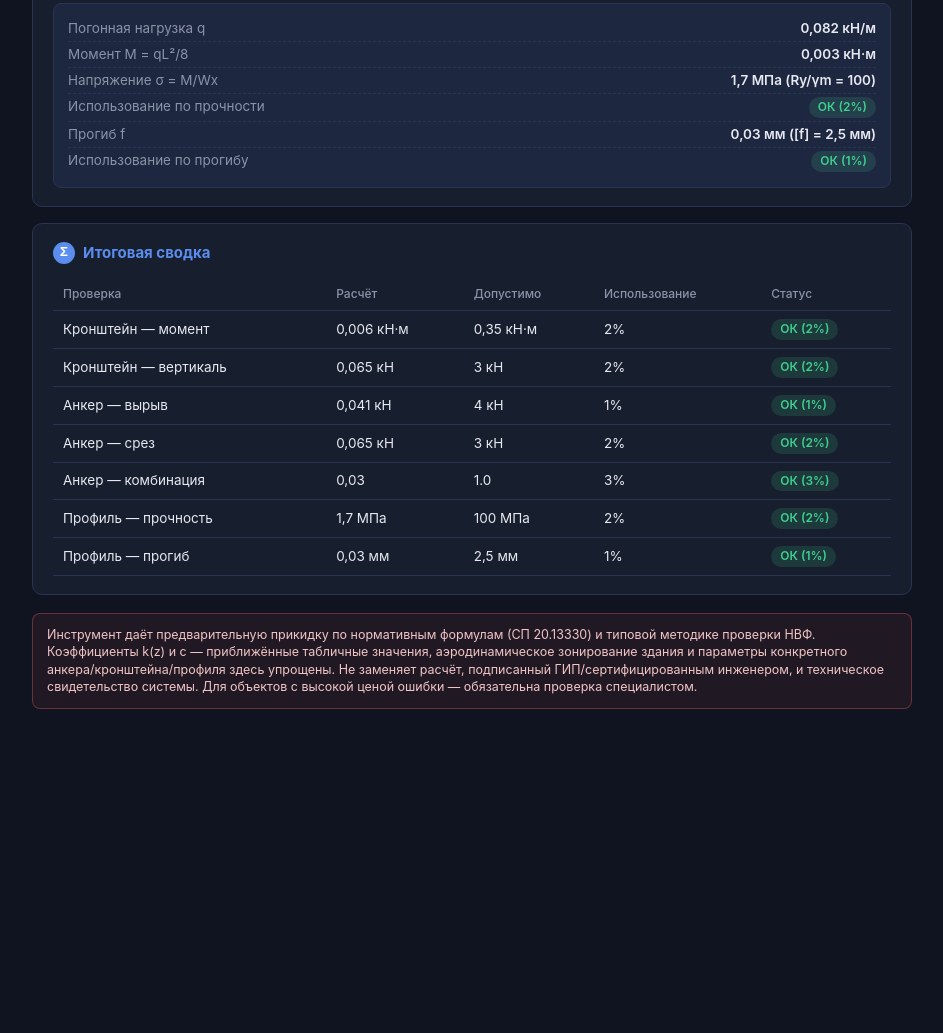
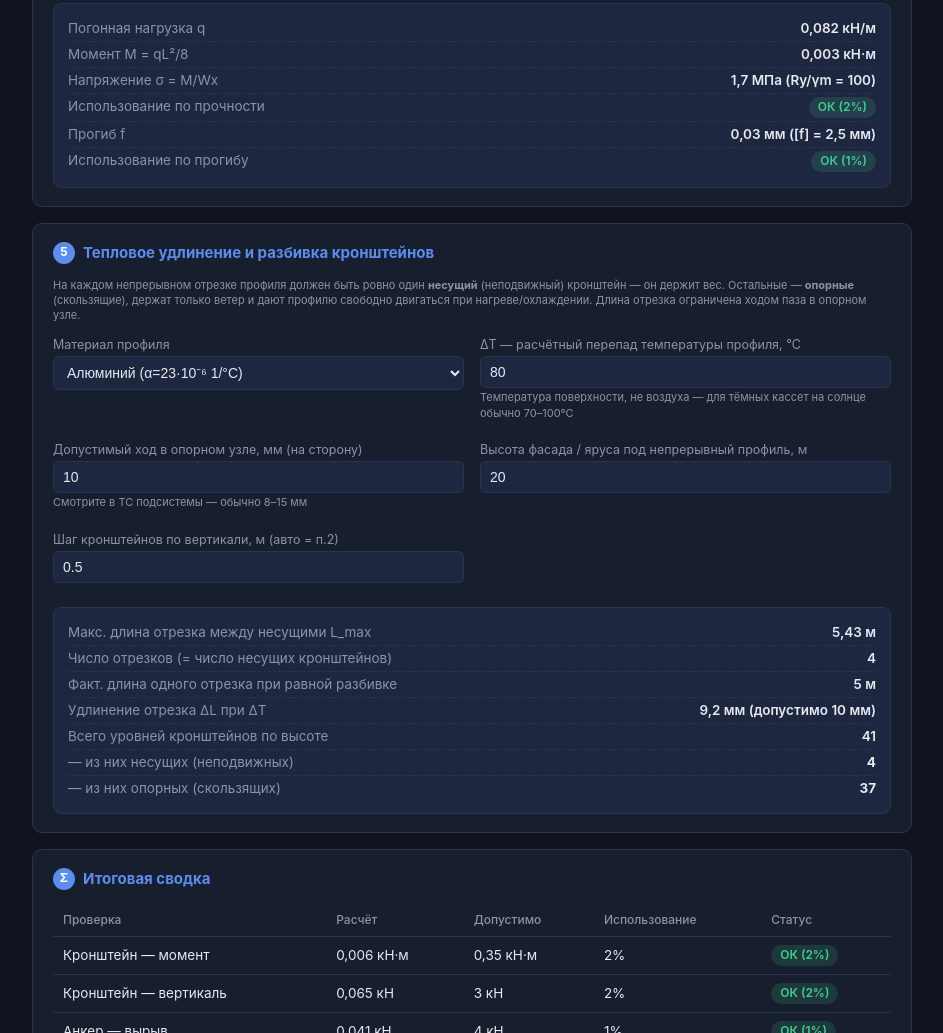
Before and after one commit to vavitov-spec/nvf-calc, a plain HTML site: page index.html in a window 1280 px wide. Shown: the part 1994-3027 px from the top of the page, without its empty margins (168-1111 px from the left). Before the commit the page ends 2763 px from the top, so only its background shows below. Drawn offline with Linux system fonts and the light colour scheme.

Commit message:
Добавлен блок 5: тепловое удлинение профиля и разбивка на несущие/опорные кронштейны

```diff
--- a/index.html
+++ b/index.html
@@ -304,6 +304,49 @@
     <div class="out" id="profileOut"></div>
   </div>
 
+  <!-- 5. ТЕПЛОВОЕ УДЛИНЕНИЕ -->
+  <div class="card">
+    <h2><span class="n">5</span>Тепловое удлинение и разбивка кронштейнов</h2>
+    <div class="hint" style="margin-bottom:12px;">
+      На каждом непрерывном отрезке профиля должен быть ровно один <b>несущий</b> (неподвижный) кронштейн —
+      он держит вес. Остальные — <b>опорные</b> (скользящие), держат только ветер и дают профилю свободно
+      двигаться при нагреве/охлаждении. Длина отрезка ограничена ходом паза в опорном узле.
+    </div>
+    <div class="grid">
+      <div class="field">
+        <label>Материал профиля</label>
+        <select id="thermalMaterial">
+          <option value="0.000023" selected>Алюминий (α=23·10⁻⁶ 1/°C)</option>
+          <option value="0.000012">Сталь (α=12·10⁻⁶ 1/°C)</option>
+          <option value="custom">Ввести вручную →</option>
+        </select>
+      </div>
+      <div class="field" id="alphaCustomWrap" style="display:none">
+        <label>α вручную, 1/°C</label>
+        <input type="number" id="alphaCustom" value="0.000023" step="0.000001">
+      </div>
+      <div class="field">
+        <label>ΔT — расчётный перепад температуры профиля, °C</label>
+        <input type="number" id="thermalDeltaT" value="80" step="5" min="10">
+        <div class="hint">Температура поверхности, не воздуха — для тёмных кассет на солнце обычно 70–100°C</div>
+      </div>
+      <div class="field">
+        <label>Допустимый ход в опорном узле, мм (на сторону)</label>
+        <input type="number" id="thermalGap" value="10" step="1" min="1">
+        <div class="hint">Смотрите в ТС подсистемы — обычно 8–15 мм</div>
+      </div>
+      <div class="field">
+        <label>Высота фасада / яруса под непрерывный профиль, м</label>
+        <input type="number" id="thermalHeight" value="20" step="0.5" min="0.5">
+      </div>
+      <div class="field">
+        <label>Шаг кронштейнов по вертикали, м (авто = п.2)</label>
+        <input type="number" id="thermalStep" step="0.05">
+      </div>
+    </div>
+    <div class="out" id="thermalOut"></div>
+  </div>
+
   <!-- ИТОГ -->
   <div class="card">
     <h2><span class="n">Σ</span>Итоговая сводка</h2>
@@ -372,12 +415,16 @@ $('lamellaOn').addEventListener('change', ()=>{
 $('snowOn').addEventListener('change', ()=>{
   $('snowFields').style.display = $('snowOn').checked ? '' : 'none';
 });
+$('thermalMaterial').addEventListener('change', ()=>{
+  $('alphaCustomWrap').style.display = $('thermalMaterial').value==='custom' ? '' : 'none';
+});
 
-let userTouchedAnchorN=false, userTouchedAnchorV=false, userTouchedSpan=false, userTouchedWidth=false;
+let userTouchedAnchorN=false, userTouchedAnchorV=false, userTouchedSpan=false, userTouchedWidth=false, userTouchedThermalStep=false;
 $('anchorN').addEventListener('input', ()=>userTouchedAnchorN=true);
 $('anchorV').addEventListener('input', ()=>userTouchedAnchorV=true);
 $('span').addEventListener('input', ()=>userTouchedSpan=true);
 $('loadWidth').addEventListener('input', ()=>userTouchedWidth=true);
+$('thermalStep').addEventListener('input', ()=>userTouchedThermalStep=true);
 
 const materials = {
   al:   {ry:110, e:70000},
@@ -527,6 +574,33 @@ function calc(){
     <div class="row"><span class="k">Использование по прогибу</span><span class="v">${pill(ratioDefl)}</span></div>
   `;
 
+  // ---- 5. Тепловое удлинение ----
+  if(!userTouchedThermalStep) $('thermalStep').value = h;
+  const thermalMatSel = $('thermalMaterial').value;
+  const alpha = thermalMatSel==='custom' ? (parseFloat($('alphaCustom').value)||0.000023) : parseFloat(thermalMatSel);
+  const deltaT = parseFloat($('thermalDeltaT').value)||80;
+  const gap_mm = parseFloat($('thermalGap').value)||10;
+  const Htotal = parseFloat($('thermalHeight').value)||0;
+  const stepThermal = parseFloat($('thermalStep').value)||h;
+
+  const Lmax = (gap_mm/1000)/(alpha*deltaT); // м, макс. длина отрезка между несущими
+  const numSegments = Htotal>0 ? Math.max(1, Math.ceil(Htotal/Lmax)) : 0;
+  const actualSegLen = numSegments>0 ? Htotal/numSegments : 0;
+  const dLatSeg = alpha*actualSegLen*deltaT*1000; // мм, факт. удлинение отрезка
+  const totalBracketLevels = stepThermal>0 && Htotal>0 ? Math.floor(Htotal/stepThermal)+1 : 0;
+  const nesushih = numSegments;
+  const opornyh = Math.max(0, totalBracketLevels-nesushih);
+
+  $('thermalOut').innerHTML = `
+    <div class="row"><span class="k">Макс. длина отрезка между несущими L_max</span><span class="v">${fmt(Lmax,2)} м</span></div>
+    <div class="row"><span class="k">Число отрезков (= число несущих кронштейнов)</span><span class="v">${numSegments}</span></div>
+    <div class="row"><span class="k">Факт. длина одного отрезка при равной разбивке</span><span class="v">${fmt(actualSegLen,2)} м</span></div>
+    <div class="row"><span class="k">Удлинение отрезка ΔL при ΔT</span><span class="v">${fmt(dLatSeg,1)} мм (допустимо ${fmt(gap_mm,1)} мм)</span></div>
+    <div class="row"><span class="k">Всего уровней кронштейнов по высоте</span><span class="v">${totalBracketLevels}</span></div>
+    <div class="row"><span class="k">— из них несущих (неподвижных)</span><span class="v"><b>${nesushih}</b></span></div>
+    <div class="row"><span class="k">— из них опорных (скользящих)</span><span class="v"><b>${opornyh}</b></span></div>
+  `;
+
   // ---- Сводка ----
   const rows = [
     ['Кронштейн — момент', fmt(M,3)+' кН·м', fmt(Mrd,3)+' кН·м', ratioM],
```
